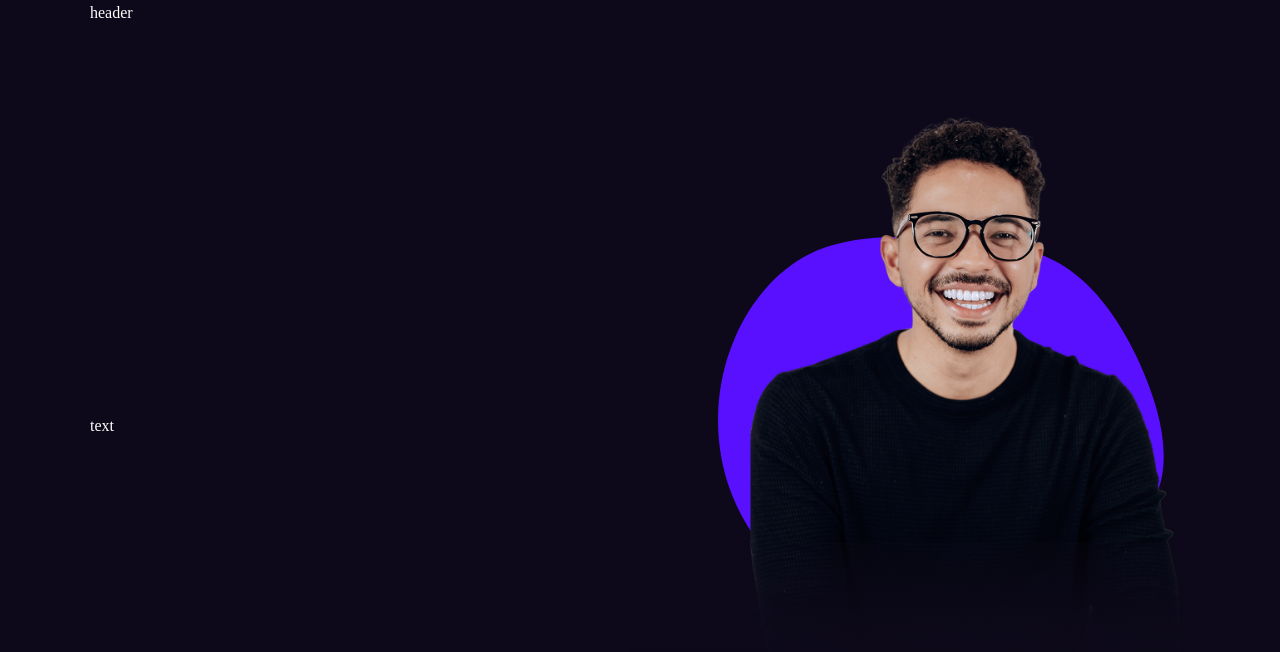
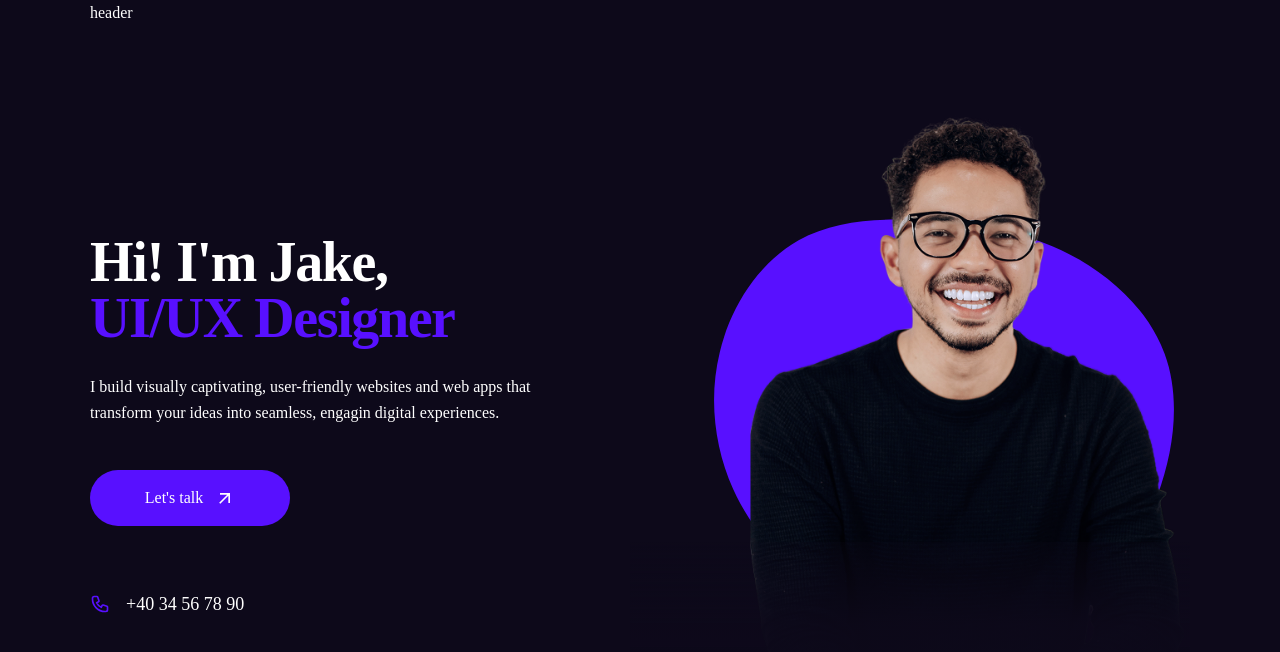
Before and after one commit to Jisap/next15-portfolio, a Next.js app: page / in a window 1280 px wide. Shown: the top 652 px of the page. Built offline with nearby package versions, Linux system fonts and the light colour scheme; a web font is replaced by a local one.

Commit message:
Contact Info

```diff
--- a/app/globals.css
+++ b/app/globals.css
@@ -26,7 +26,7 @@ body {
 }
 
 .h1 {
-  @apply text-[40px] md:text-[52px] xl:text-[56px] leading-1 tracking-tight font-extrabold;
+  @apply text-[40px] md:text-[52px] xl:text-[56px] leading-[1] tracking-tight font-extrabold;
 }
 
 .h2 {
--- a/app/page.jsx
+++ b/app/page.jsx
@@ -4,6 +4,10 @@ import Blob from '@/components/Blob'
 import { motion } from 'framer-motion'
 import Image from 'next/image'
 import avatarImg from '../public/assets/avatar.png'
+import { TypeAnimation } from 'react-type-animation'
+import { MdArrowOutward } from 'react-icons/md'
+import { HiOutlinePhone, HiOutlineMail } from 'react-icons/hi'
+
 
 const Home = () => {
   return (
@@ -16,7 +20,41 @@ const Home = () => {
       className='h-screen flex items-center'
     >
       <div className='flex flex-col xl:flex-row items-center justify-between w-full'>
-        <div className='w-full xl:w-[550px]'>text</div>
+        <div className='w-full xl:w-[550px] flex flex-col items-center xl:items-start text-center xl:text-left'>
+          <h1 className='h1 flex-1 mb-[28px]'>
+            Hi! I'm Jake, <br/>
+            <TypeAnimation
+              sequence={["Web Developer", 2000, "UI/UX Designer", 2000, "Freelancer", 2000]}
+              wrapper="span"
+              spedd={40}
+              className='text-accent'
+              repeat={Infinity}
+              cursor={false}
+            />
+          </h1>
+
+          <p className='max-w-[500px] mb-[44px]'>
+            I build visually captivating, user-friendly websites and web apps
+            that transform your ideas into seamless, engagin digital experiences.
+          </p>
+
+          <button className='btn btn-lg btn-accent mb-16'>
+            <div className='flex items-center gap-3'>
+              <span>Let's talk</span>
+              <MdArrowOutward className="text-xl" />
+            </div>
+          </button>
+
+          <div>
+            <div className='flex items-center gap-4 text-lg'>
+              <span className='text-accent'>
+                <HiOutlinePhone className='text-xl' />
+              </span>
+              <span>+40 34 56 78 90</span>
+            </div>
+          </div>
+        </div>
+
         <div className='hidden xl:block flex-1 relative z-20'>
           <Blob containerStyles='w-[560px] h-[560px]' />
           <Image
--- a/package.json
+++ b/package.json
@@ -16,6 +16,8 @@
     "next": "15.3.1",
     "react": "^19.0.0",
     "react-dom": "^19.0.0",
+    "react-icons": "^5.5.0",
+    "react-type-animation": "^3.2.0",
     "tailwind-merge": "^3.2.0"
   },
   "devDependencies": {
```
Also changed, not shown: 1 other file (tests, documents, lock files or other folders).
